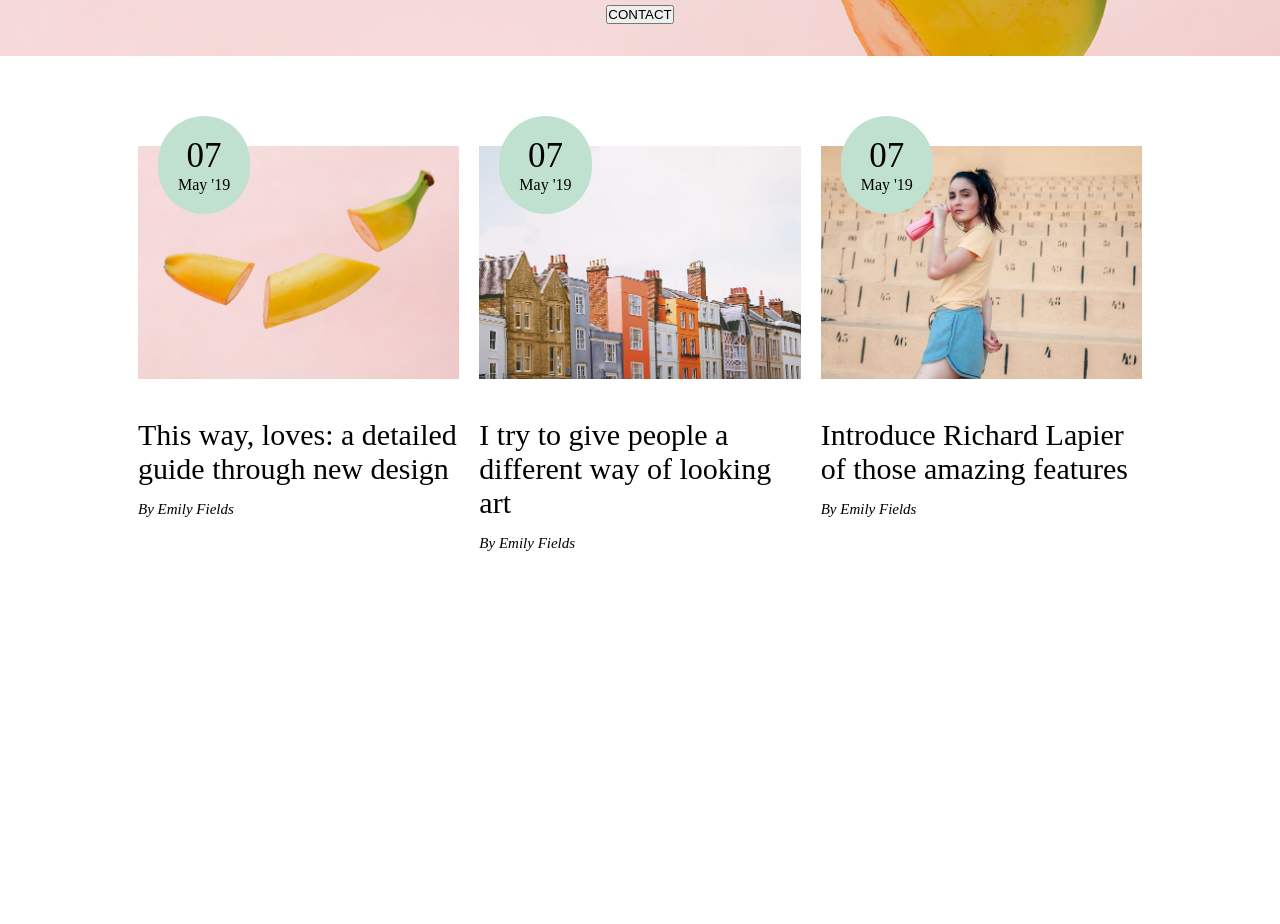
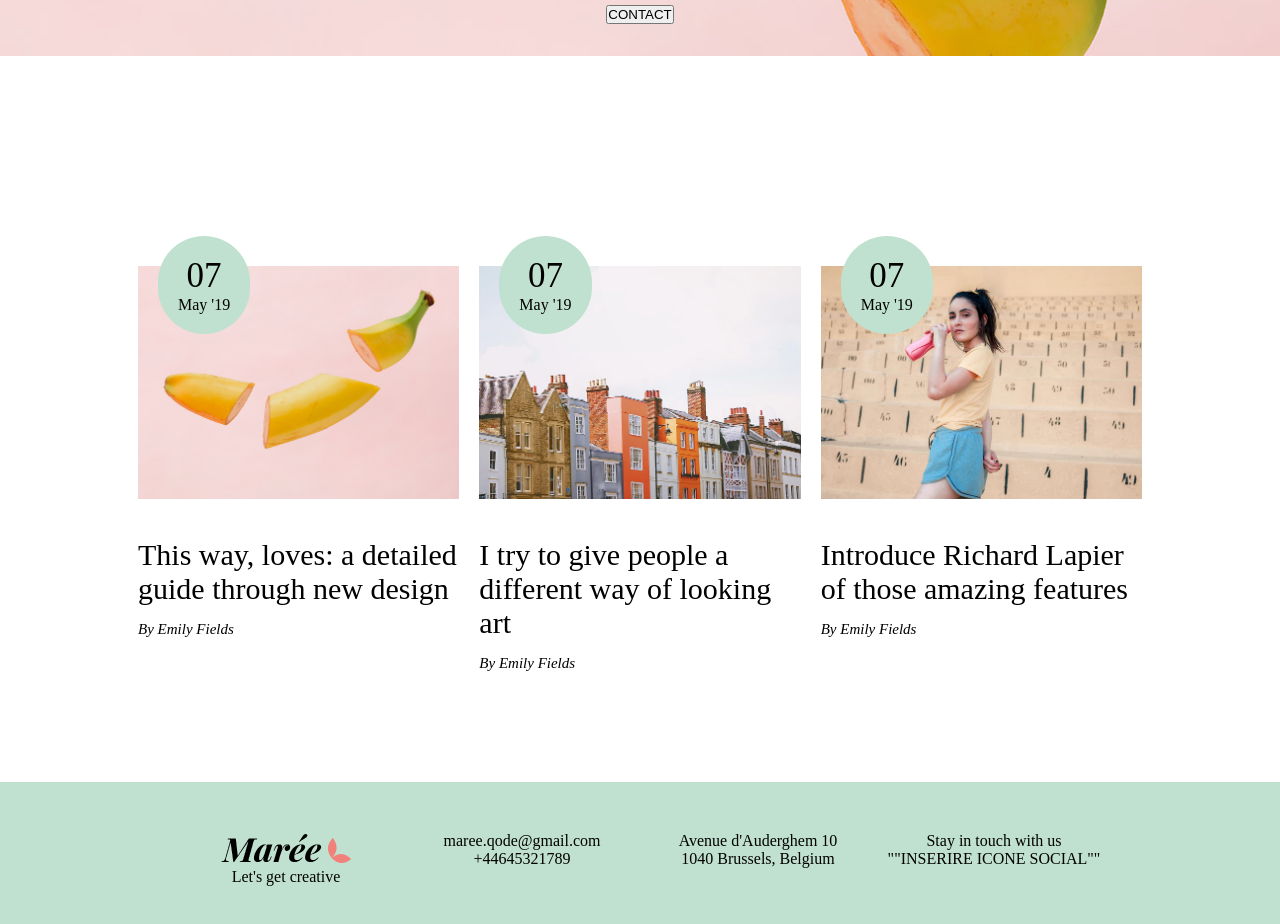
Before and after one commit to Alberto-Biga/proj-html-vuejs, a Vue app: page / in a window 1280 px wide. Shown: the part 2540-3464 px from the top of the page. Before the commit the page ends 3182 px from the top, so only its background shows below. Built offline with nearby package versions, Linux system fonts and the light colour scheme.

Commit message:
struttura FOOTER completata

```diff
--- a/src/App.vue
+++ b/src/App.vue
@@ -6,6 +6,7 @@
     <WorkingProcessComp/>
     <PartnershipComp/>
     <ArticlesComp/>
+    <FooterComp/>
   </div>
 </template>
 
@@ -16,6 +17,7 @@
   import WorkingProcessComp from './components/WorkingProcessComp.vue'
   import PartnershipComp from './components/PartnershipComp.vue'
   import ArticlesComp from './components/ArticlesComp.vue'
+  import FooterComp from './components/FooterComp.vue'
 
   export default {
     name: 'App',
@@ -25,7 +27,8 @@
       ImmaginiComp,
       WorkingProcessComp,
       PartnershipComp,
-      ArticlesComp
+      ArticlesComp,
+      FooterComp
     }
   }
 </script>
--- a/src/components/ArticlesComp.vue
+++ b/src/components/ArticlesComp.vue
@@ -55,7 +55,7 @@
 <style scoped lang="scss">
     .container{
         width: 80%;
-        margin: 80px auto;
+        margin: 200px auto 100px auto;
         display: flex;
 
         .column{
--- /dev/null
+++ b/src/components/FooterComp.vue
@@ -0,0 +1,65 @@
+<template>
+  <div class="container">
+    <div class="row">
+        <div class="column">
+            <div>
+                <img src="../assets/img/logo-sidearea-1.png" alt="">
+            </div>
+            <div>
+                Let's get creative
+            </div>
+        </div>
+        <div class="column">
+            <div>
+                maree.qode@gmail.com
+            </div>
+            <div>
+                +44645321789
+            </div>
+        </div>
+        <div class="column">
+            <div>
+                Avenue d'Auderghem 10
+            </div>
+            <div>
+                1040 Brussels, Belgium
+            </div>
+        </div>
+        <div class="column">
+            <div>
+                Stay in touch with us
+            </div>
+            <div>
+                ""INSERIRE ICONE SOCIAL""
+            </div>
+        </div>
+    </div>
+  </div>
+</template>
+
+<script>
+
+
+  export default {
+    name: 'FooterComp',
+  }
+</script>
+
+<style scoped lang="scss">
+  .container{
+    background-color: #c0e1cf;
+    // height: 25vh;
+    padding: 50px;
+
+    .row{
+        width: 80%;
+        margin: 0 auto;
+        display: flex;
+
+        .column{
+            width: calc(100% / 4);
+            text-align: center;
+        }
+    }
+  }
+</style>
```
